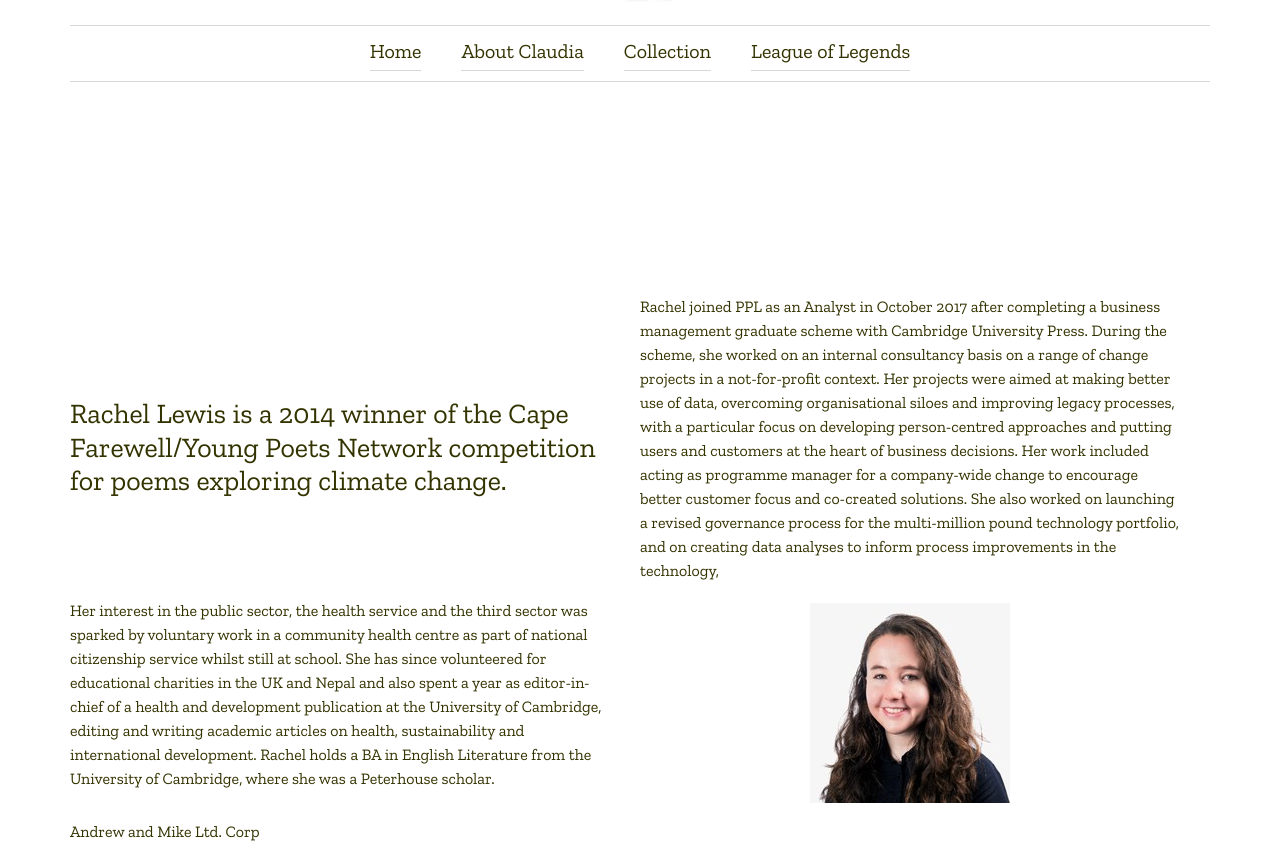
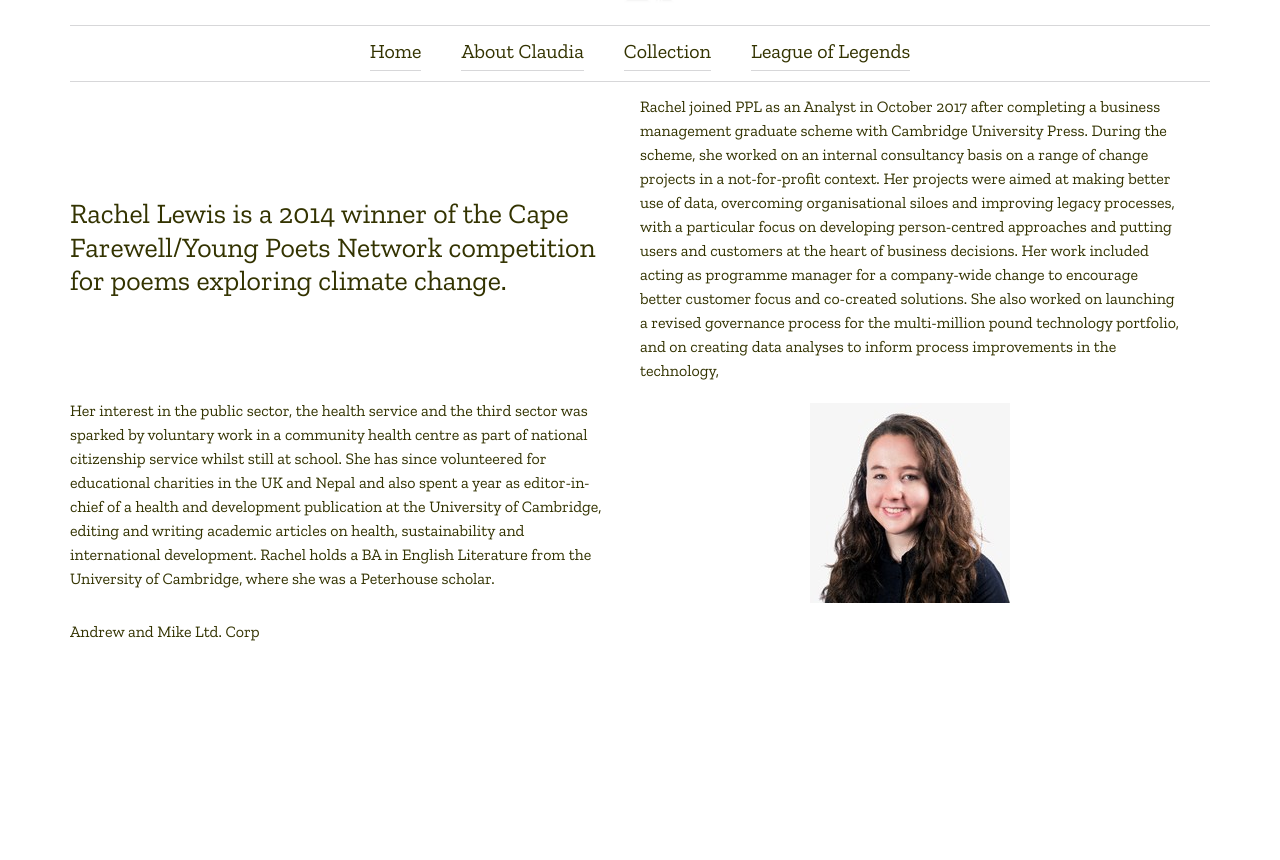
Before and after one commit to andrewlew1s/RLWebsite, a Vue app: page /#/about in a window 1280 px wide. Shown: the part 705-1565 px from the top of the page. After the commit the page ends 1365 px from the top, so only its background shows below. Built offline with nearby package versions, Linux system fonts and the light colour scheme; no server answers; the database is empty.

Commit message:
removed padding from wrapper in App.vue

```diff
--- a/src/App.vue
+++ b/src/App.vue
@@ -69,7 +69,6 @@ export default {
 
 #app {
     .wrapper{
-        padding-top: 200px;
     }
     > * {
         float: left;
```
